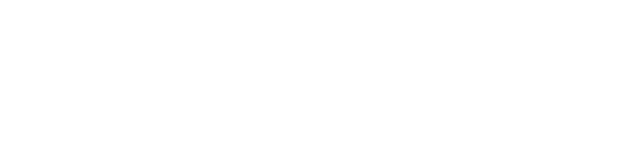
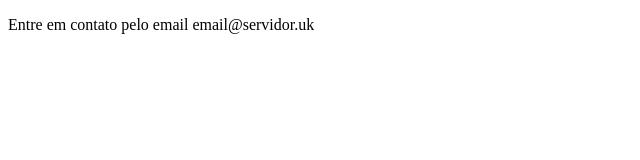
Before and after one commit to JoaoSoliver/sistema-cadastro-jogos, a plain HTML site: page cadastro.html in a window 1280 px wide. Shown: the whole page, without its empty margins (0-640 px from the left). Drawn offline with Linux system fonts and the light colour scheme.

Commit message:
Inserção de uma parágrafo informando o email para contato

```diff
--- a/cadastro.html
+++ b/cadastro.html
@@ -4,6 +4,8 @@
     <meta charset="UTF-8">
     <meta name="viewport" content="width=device-width, initial-scale=1.0">
     <title>Página de contato</title>
+    <p>Entre em contato pelo email email@servidor.uk</p>
+
 </head>
 <body>
 
```
